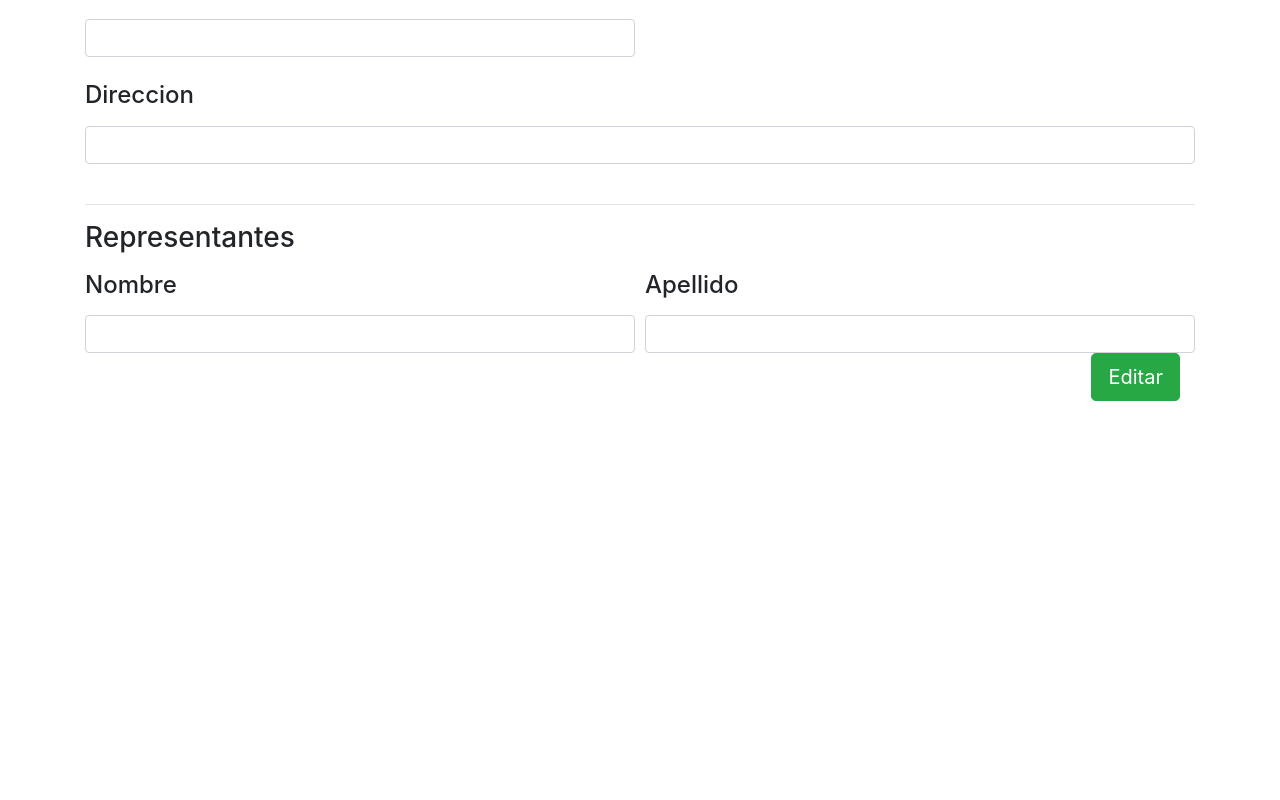
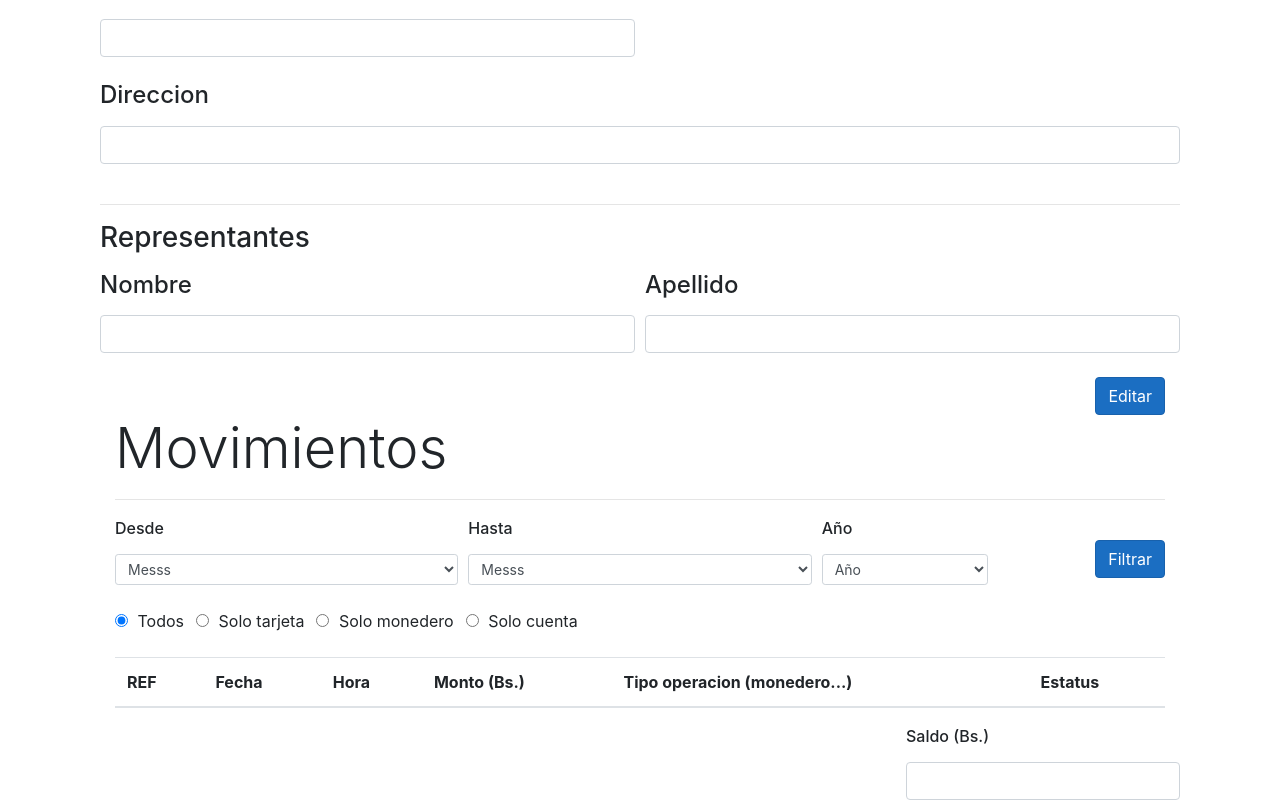
Before and after one commit to candypops/monyucab, an Angular app in the folder ClientApp/: page /perfil in a window 1280 px wide. Shown: the part 889-1689 px from the top of the page. Before the commit the page ends 1290 px from the top, so only its background shows below. Built offline with nearby package versions, Linux system fonts and the light colour scheme.

Commit message:
Modificado vista

```diff
--- a/ClientApp/src/app/vista-perfil/vista-perfil.component.html
+++ b/ClientApp/src/app/vista-perfil/vista-perfil.component.html
@@ -1,7 +1,7 @@
 <h1 class="display-4">Informacion personal</h1>
 <hr>
 
-<div>
+<div class="container">
     <div class="row">
   		<div class="col-xl-12">
             <div class="form-row">
@@ -83,11 +83,15 @@
                 </div>
 
             </div>
+            <br>
 
             <div class="form-group">
                 <div class="col-xl-12">
-                    <button class="btn btn-lg btn-success float-right" type="submit"><i class="glyphicon glyphicon-ok-sign"></i> Editar</button>
+                    <button class="btn btn-primary btn-light float-right" type="submit">Editar</button>
                 </div>
             </div>
         </div><!--/col-9-->
     </div><!--/row-->
+<div class="container">
+    <app-tabla-movimientos></app-tabla-movimientos>
+</div>
```
